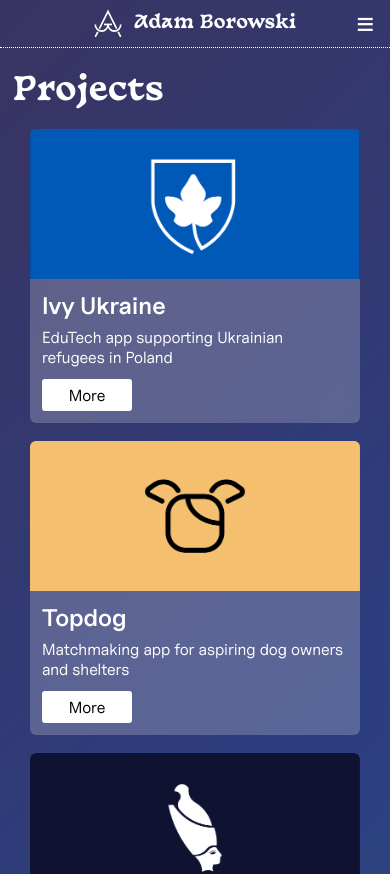
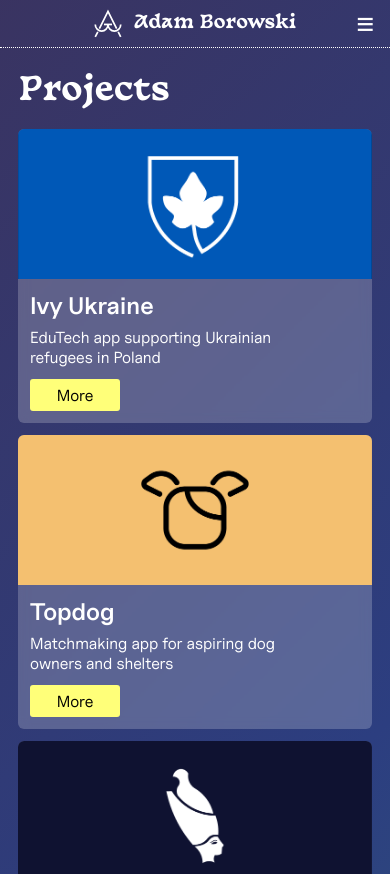
Before and after one commit to Adborowski/personal-site, a React (Vite) app: page /projects in a window 390 px wide. Shown: the top 874 px of the page. Built offline with nearby package versions, Linux system fonts and the light colour scheme.

Commit message:
Adjustments to paddings in main and typography size

```diff
--- a/src/App.module.css
+++ b/src/App.module.css
@@ -121,7 +121,7 @@ section h1 {
 
 @media screen and (max-width: 500px) {
   :global(.main) {
-    padding: 0px 12px;
+    padding: 0px 18px;
   }
 }
 
--- a/src/components/Projects/Projects.module.css
+++ b/src/components/Projects/Projects.module.css
@@ -8,12 +8,11 @@
 @media screen and (max-width: 500px) {
   .ProjectsList {
     grid-template-columns: 1fr;
-    margin-left: 18px;
-    margin-right: 18px;
-    grid-gap: 18px;
+    grid-gap: 12px;
   }
 
   .project section {
+    max-width: 300px;
   }
 }
 
@@ -53,13 +52,12 @@
 }
 
 .project .button {
-  /* position: absolute; */
   bottom: 12px;
   width: 90px;
   text-align: center;
   color: black;
   text-decoration: none;
-  background-color: white;
+  background-color: var(--color-button);
   padding: 6px 24px;
   display: inline-block;
   margin-top: 12px;
```
